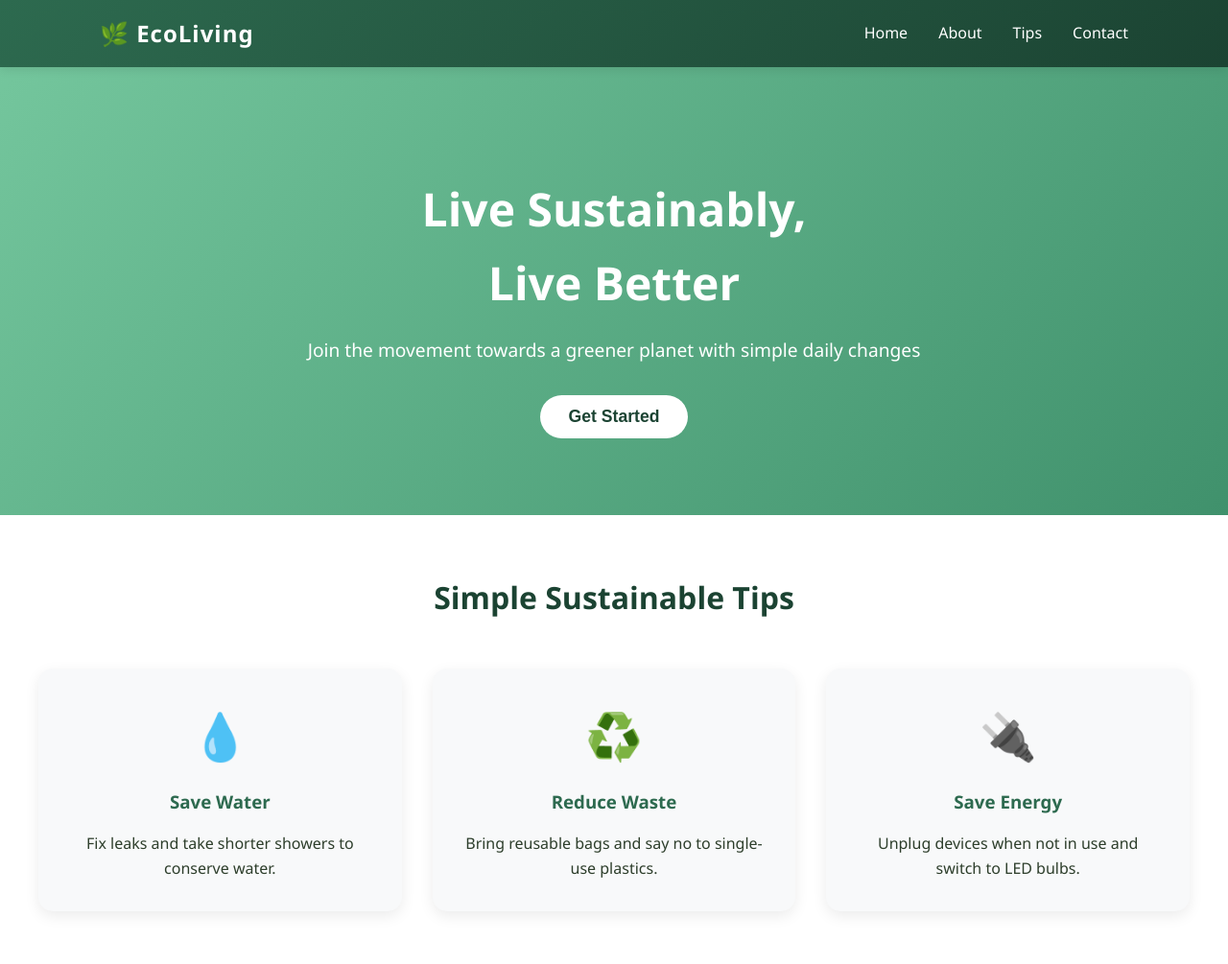
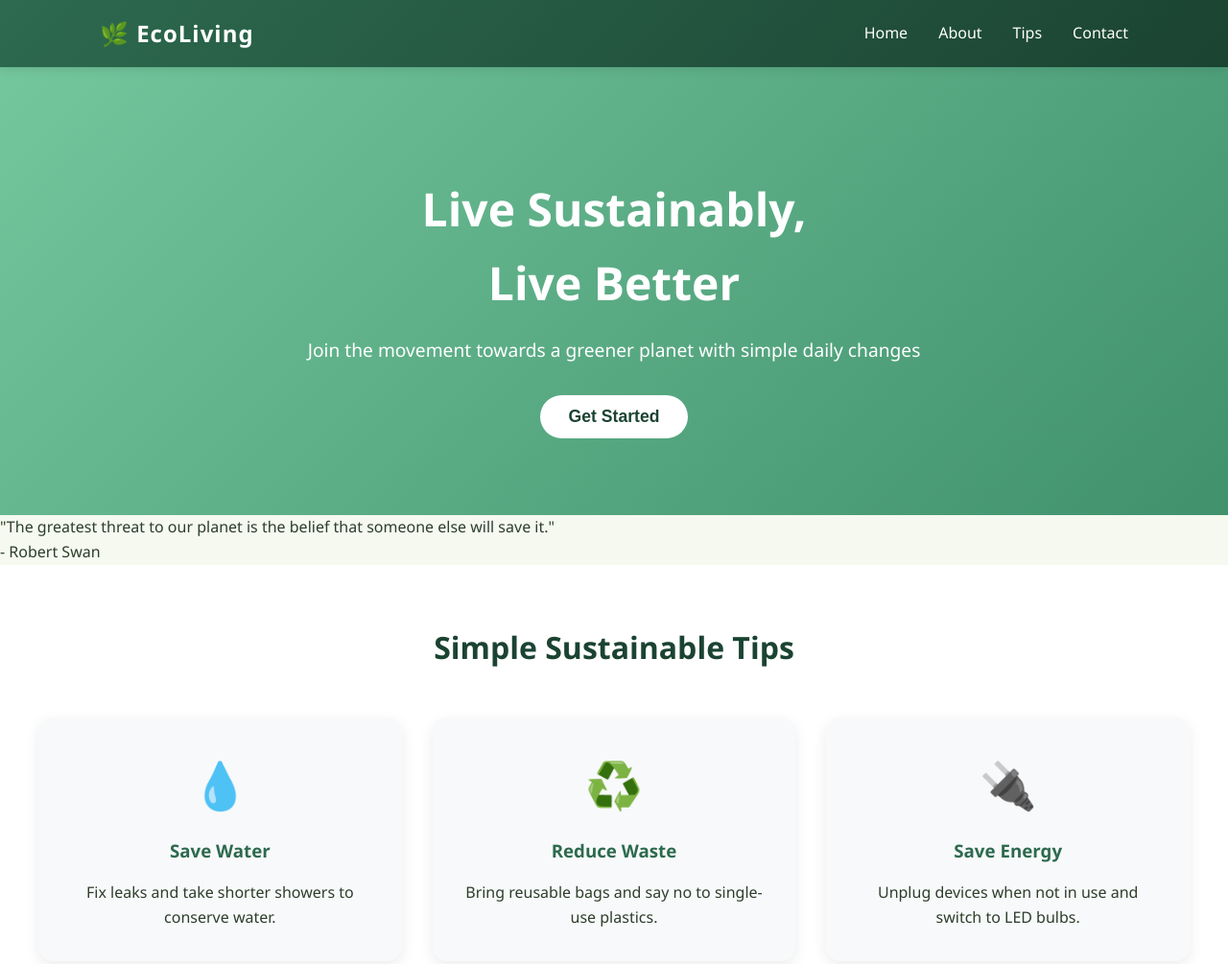
Before and after one commit to daniallsidikii/eco-living-website, a plain HTML site: page index.html in a window 1280 px wide. Shown: the top 1005 px of the page at 96% size. Drawn offline with Linux system fonts and the light colour scheme.

Commit message:
Add quote section to index.htmladding a quotes of the day section
Added a new quote section to highlight an important message about environmental responsibility.

```diff
--- a/index.html
+++ b/index.html
@@ -24,6 +24,14 @@
             <h1>Live Sustainably,<br>Live Better</h1>
             <p>Join the movement towards a greener planet with simple daily changes</p>
             <button class="cta-button">Get Started</button>
+        </section>
+
+        <!-- Add this new section -->
+        <section class="quote-section">
+            <div class="quote-container">
+                <p class="quote-text">"The greatest threat to our planet is the belief that someone else will save it."</p>
+                <p class="quote-author">- Robert Swan</p>
+            </div>
         </section>
 
         <section class="tips-section">
```
